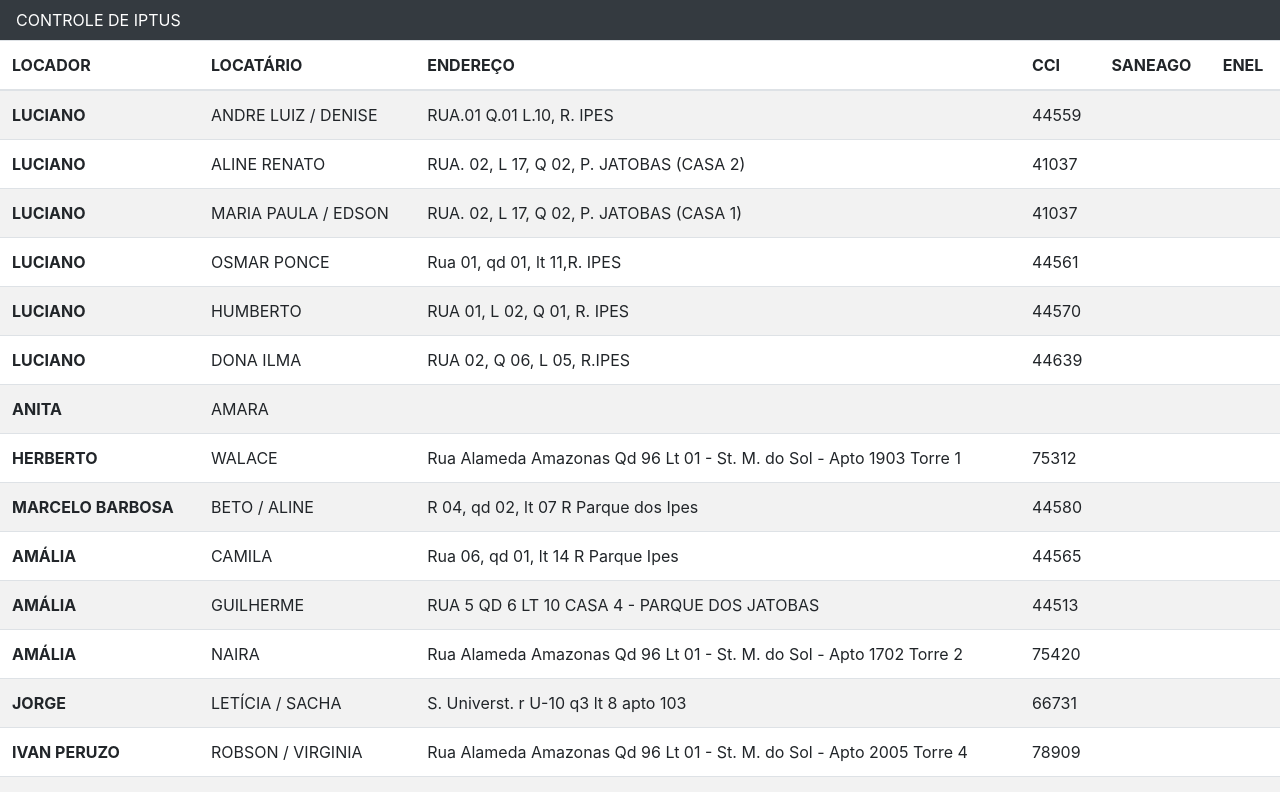
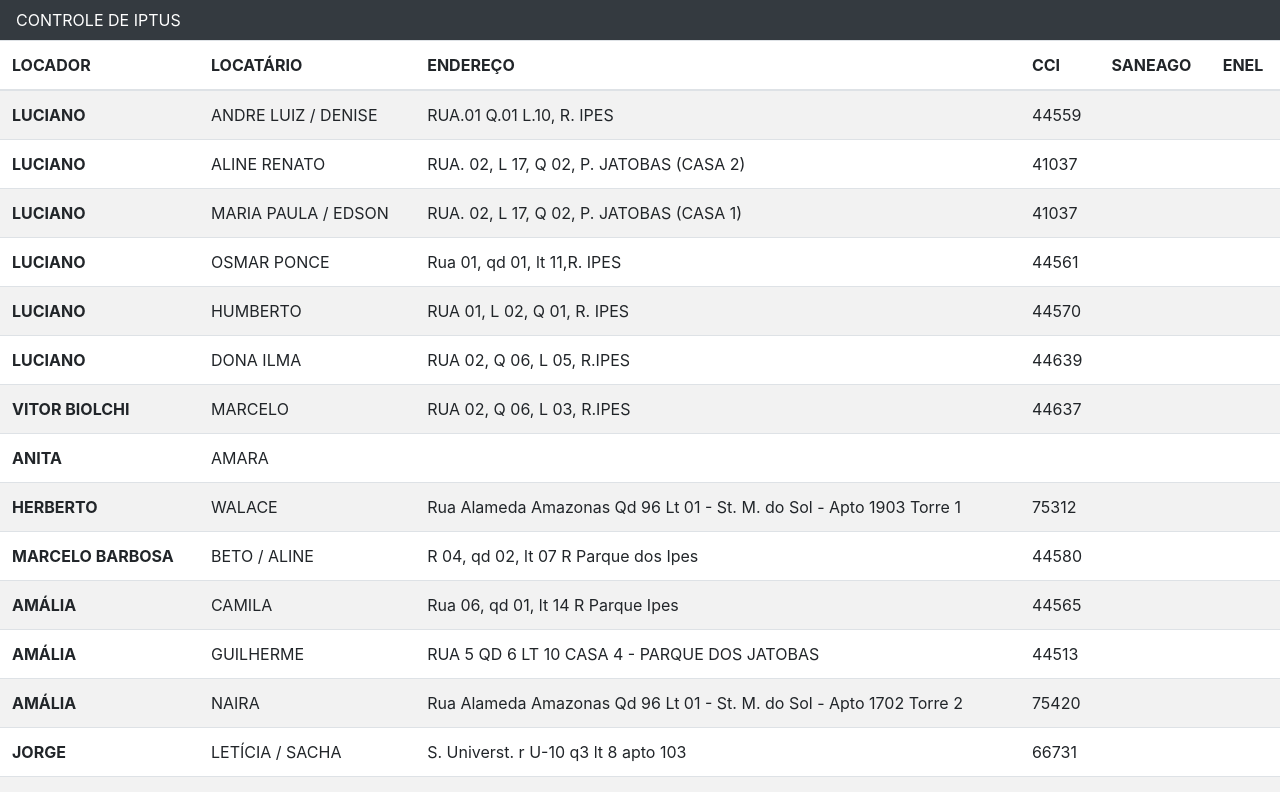
Before and after one commit to samucarv/ideia-unica, a Next.js app: page / in a window 1280 px wide. Shown: the top 792 px of the page. Built offline with nearby package versions, Linux system fonts and the light colour scheme.

Commit message:
“imob”

```diff
--- a/pages/index.js
+++ b/pages/index.js
@@ -82,6 +82,14 @@ function Home(){
       <td></td>
     </tr>
 
+    <tr>
+      <th scope="row">VITOR BIOLCHI</th>
+      <td>MARCELO</td>
+      <td>RUA 02, Q 06, L 03, R.IPES</td>
+      <td>44637</td>
+      <td></td>
+      <td></td>
+    </tr>
 
     <tr>
       <th scope="row">ANITA</th>
```
